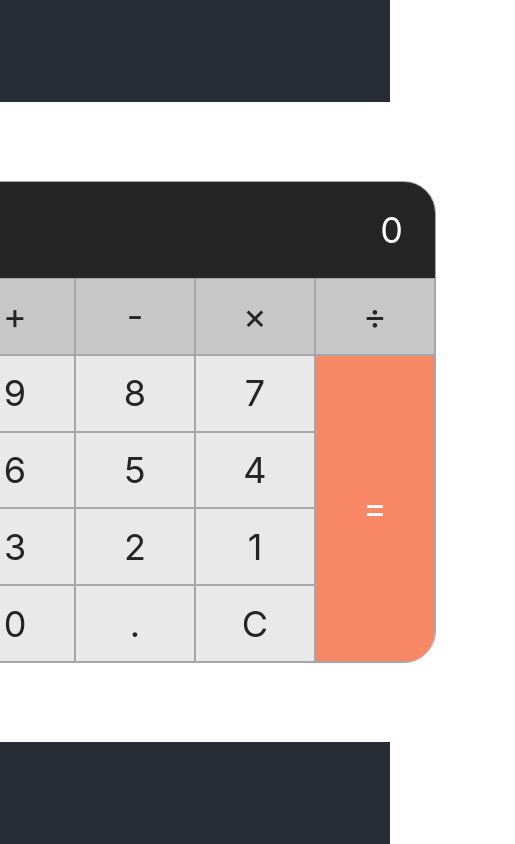
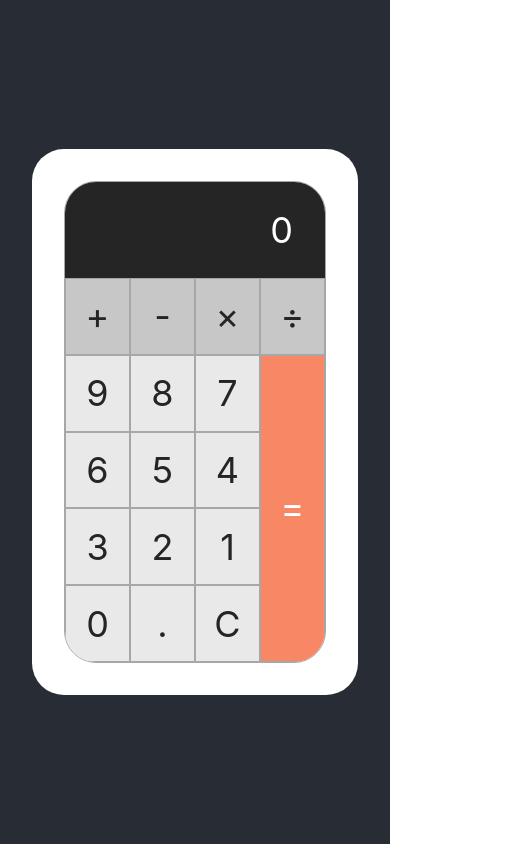
Before and after one commit to CantFayle/cantfayle.github.io, a React (Create React App) app: page / in a window 390 px wide. Shown: the whole page, 515 px wide, since content can reach past the window. Built offline with nearby package versions, Linux system fonts and the light colour scheme.

Commit message:
make more responsive

```diff
--- a/src/App.js
+++ b/src/App.js
@@ -4,7 +4,7 @@ import Calculator from './Calculator';
 function App() {
   return (
     <div className="App">
-      <header className="App-header" style={{ display: 'flex', flexDirection: 'column', justifyContent: 'center', alignItems: 'center' }}>
+      <header className="App-header" style={{ display: 'flex', flexDirection: 'row', justifyContent: 'center', alignItems: 'center' }}>
         <Calculator/>
       </header>
     </div>
--- a/src/Calculator.js
+++ b/src/Calculator.js
@@ -84,10 +84,12 @@ const Calculator = () => {
   };
 
   return (
-    <div className="App" style={{ backgroundColor: 'white', borderRadius: '2rem', width: '40rem', height: '40rem', display: 'flex', flexDirection: 'column', justifyContent: 'center', alignItems: 'center' }}>
+    <div className="App" style={{ backgroundColor: 'white', borderRadius: '2rem',
+       display: 'flex', flexGrow: 1, flexDirection: 'row', justifyContent: 'center', alignItems: 'center', maxWidth: '34rem', margin: '2rem' }}>
       <div
         style={{
-          width: '30rem',
+          maxWidth: '30rem',
+          minWidth: '15rem',
           height: '30rem',
           display: 'grid',
           borderRadius: '2rem',
@@ -97,7 +99,8 @@ const Calculator = () => {
           overflow: 'hidden',
           gridTemplateColumns: '1fr 1fr 1fr 1fr',
           gridTemplateRows: '1fr 1fr 1fr 1fr 1fr 1fr',
-
+          margin: '2rem',
+          flexGrow: 1,
         }}
       >
         <div
```
